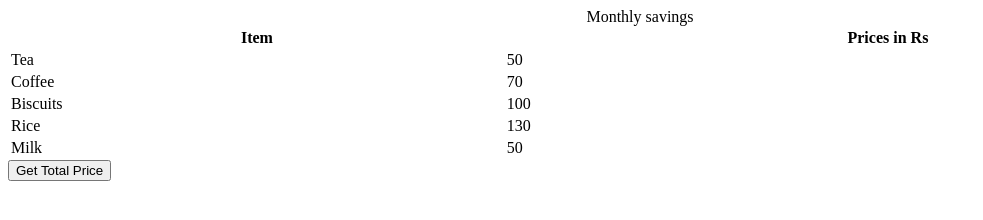
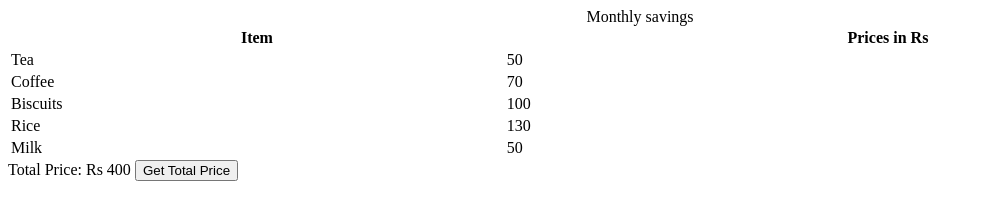
Before and after one commit to acciojob/grofers-checkout-gaurav7058, a website: page main.html in a window 1280 px wide. Both pictures are taken after a click on the button "Get Total Price". Shown: the whole page, without its empty margins (0-983 px from the left). Drawn offline with Linux system fonts and the light colour scheme.

Commit message:
created a submission

```diff
--- a/main.html
+++ b/main.html
@@ -37,6 +37,7 @@
       <td class="price">50</td>
     </tr>
   </table>
+	<span class="total_price"></span>
     <script type="text/javascript" src="./script.js">
 </script>
 
--- a/script.js
+++ b/script.js
@@ -1,10 +1,19 @@
+document.addEventListener('DOMContentLoaded', function() {
     const getSumBtn = document.createElement("button");
     getSumBtn.append("Get Total Price");
     document.body.appendChild(getSumBtn);
 
     const getSum = () => {
-//Add your code here
+        let prices = document.getElementsByClassName("price");
+        let sum = 0;
 
+        for (let i = 0; i < prices.length; i++) {
+            sum += parseFloat(prices[i].textContent);
+        }
+
+        let totalPriceElement = document.querySelector(".total_price");
+        totalPriceElement.innerHTML = "Total Price: Rs " + sum;
     };
 
     getSumBtn.addEventListener("click", getSum);
+});
```
Lines whose indentation alone changed are shown as unchanged.
